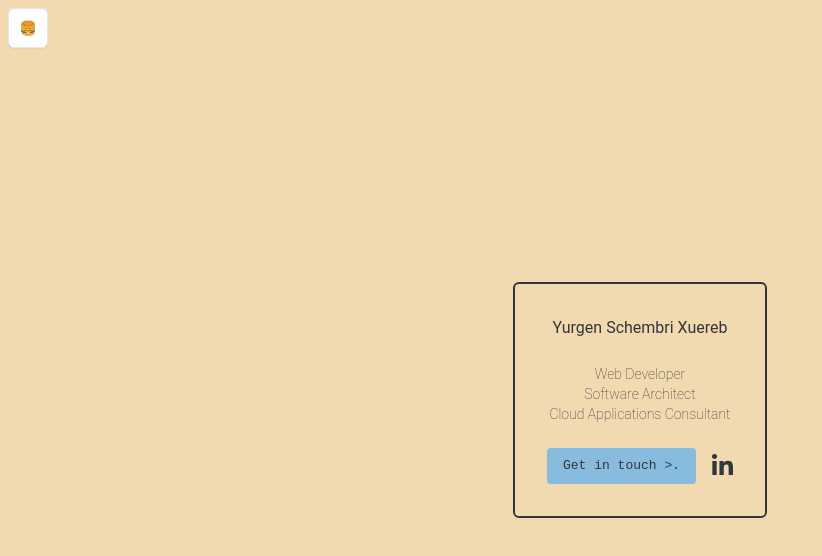
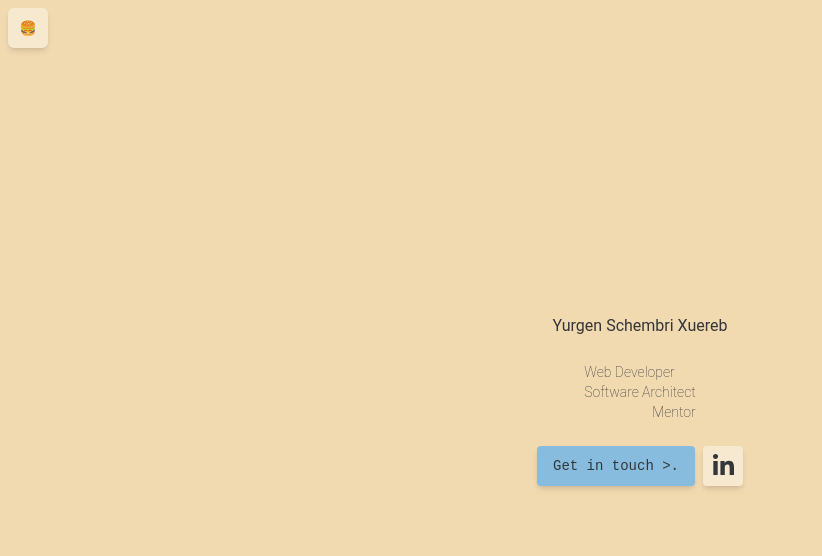
Before and after one commit to yurgenschembri/yurgenschembri.github.io, a Next.js app: page / in a window 1280 px wide. Shown: the top 556 px of the page, without its empty margins (0-822 px from the left). Built offline with nearby package versions, Linux system fonts and the light colour scheme.

Commit message:
Minor UI improvements

```diff
--- a/src/app/page.tsx
+++ b/src/app/page.tsx
@@ -1,29 +1,38 @@
 import LinkedInIcon from "@/components/icons/linkedin-icon";
+import clsx from "clsx";
 
 export default function Home() {
   return (
-    <div className="bg-wheat w-screen h-screen flex flex-col items-center justify-center">
-      <div className="border-2 border-onyx border-solid rounded-md p-8 flex flex-col items-center gap-6">
+    <div
+      className={clsx(
+        "bg-wheat w-screen h-screen flex flex-col items-center justify-center"
+      )}
+    >
+      <div className="border-0 border-onyx border-solid rounded-md p-8 flex flex-col items-center gap-6">
         <h1 className="text-onyx">Yurgen Schembri Xuereb</h1>
 
-        <div className="flex flex-col items-center font-extralight text-sm">
-          <a className="text-onyx" href="#web">
+        <div className="flex flex-col font-extralight text-sm text-onyx">
+          <a className="text-left" href="#web">
             Web Developer
           </a>
-          <a className="text-onyx" href="#software">
+          <a className="text-center" href="#software">
             Software Architect
           </a>
-          <a className="text-onyx" href="#cloud">
-            Cloud Applications Consultant
+          <a className="text-right" href="#mentorship">
+            Mentor
           </a>
         </div>
 
-        <div className="text-onyx font-mono flex flex-row gap-4 items-center">
+        <div className="text-onyx font-mono flex flex-row gap-2 items-center">
           <a
             href="mailto:info@yurgenschembri.com"
             target="_blank"
             aria-label="Email"
-            className="px-4 py-2 no-underline text-onyx  bg-carolina_blue-500 rounded hover:bg-carolina_blue-600 focus:bg-carolina_blue-600 active:bg-carolina_blue-400 transition-colors ease-in-out duration-200"
+            className={clsx(
+              "h-10 px-4 rounded-sm text-sm content-center no-underline shadow-md text-onyx bg-carolina_blue-500",
+              "transition-colors ease-in-out duration-200",
+              "hover:bg-carolina_blue-600 focus:bg-carolina_blue-600 active:bg-carolina_blue-400"
+            )}
           >
             Get in touch {">"}.
           </a>
@@ -31,6 +40,11 @@ export default function Home() {
             href="https://www.linkedin.com/in/yurgenschembri/"
             target="_blank"
             aria-label="LinkedIn"
+            className={clsx(
+              "h-10 w-10 justify-center flex flex-row p-2 bg-wheat-700 rounded-sm shadow-md",
+              "transition-colors ease-in-out duration-200",
+              "hover:bg-wheat-800"
+            )}
           >
             <LinkedInIcon />
           </a>
--- a/src/layout/app-nav.tsx
+++ b/src/layout/app-nav.tsx
@@ -64,21 +64,30 @@ export default function AppNav() {
       <DropdownMenu onOpenChange={(isOpen) => setNavMenuOpen(isOpen)}>
         <DropdownMenuTrigger asChild>
           <Button
-            className={clsx("transition-all duration-100", {
-              "w-12 h-12": navMenuOpen,
-              "w-10 h-10": !navMenuOpen,
-            })}
-            variant="outline"
+            className={clsx(
+              "p-1 bg-wheat-700 group shadow-md",
+              "transition-all ease-in-out duration-100",
+              "hover:bg-wheat-800 focus:bg-wheat-800 data-[state=open]:bg-wheat-800",
+              {
+                "w-12 h-12": navMenuOpen,
+                "w-10 h-10": !navMenuOpen,
+              }
+            )}
           >
             🍔
           </Button>
         </DropdownMenuTrigger>
-        <DropdownMenuContent className="ml-2">
+        <DropdownMenuContent className="ml-2 bg-wheat-700">
           {navMenuItems.map((item) => (
             <Fragment key={item.href}>
               {item.href && !item.items && (
                 <Link href={item.href}>
-                  <DropdownMenuItem className="cursor-pointer h-12">
+                  <DropdownMenuItem
+                    className={clsx(
+                      "h-12 cursor-pointer",
+                      "focus:bg-wheat-800"
+                    )}
+                  >
                     {item.label}
                     <DropdownMenuShortcut>{item.icon}</DropdownMenuShortcut>
                   </DropdownMenuItem>
@@ -86,15 +95,25 @@ export default function AppNav() {
               )}
               {item.items && (
                 <DropdownMenuSub>
-                  <DropdownMenuSubTrigger className="h-12">
+                  <DropdownMenuSubTrigger
+                    className={clsx(
+                      "h-12",
+                      "focus:bg-wheat-800 data-[state=open]:bg-wheat-800"
+                    )}
+                  >
                     {item.label}
                   </DropdownMenuSubTrigger>
                   <DropdownMenuPortal>
-                    <DropdownMenuSubContent className="ml-2 -mt-1">
+                    <DropdownMenuSubContent className="ml-2 -mt-1 bg-wheat-700">
                       {item.items.map((subItem) => (
                         <Fragment key={subItem.href}>
                           <Link href={subItem.href}>
-                            <DropdownMenuItem className="cursor-pointer h-12">
+                            <DropdownMenuItem
+                              className={clsx(
+                                "h-12 cursor-pointer",
+                                "focus:bg-wheat-800"
+                              )}
+                            >
                               {subItem.label}
                               <DropdownMenuShortcut>
                                 {subItem.icon}
```
